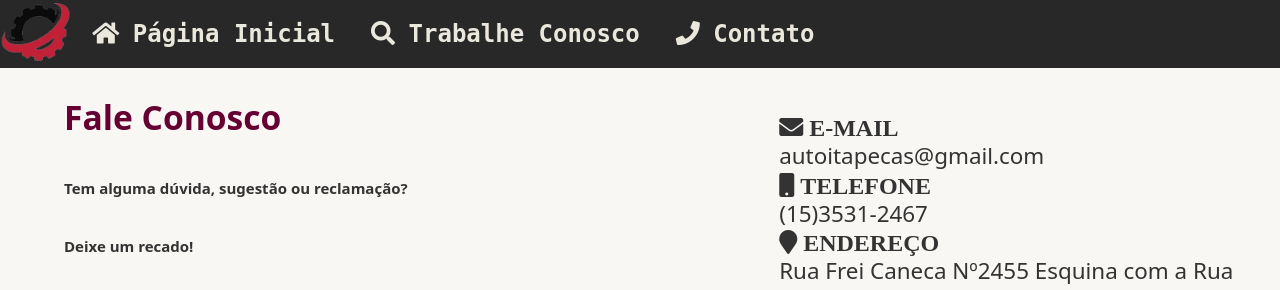
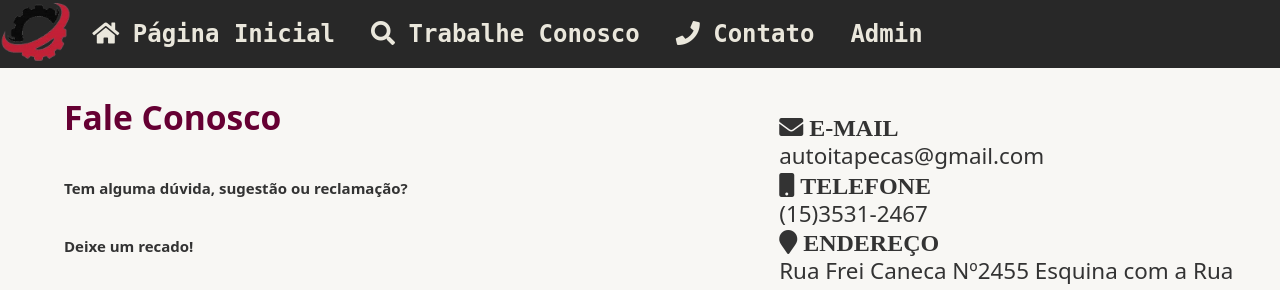
Before and after one commit to vitorfloriano/projeto-integrador-ii-univesp, a Django app: page /Contato in a window 1280 px wide; the page is wider, and only the part inside the window is pictured. Shown: the top 290 px of that part. Run offline with Django 5.2, Linux system fonts and the light colour scheme.

Commit message:
Correção

```diff
--- a/projeto/PI_2/PI_2/settings.py
+++ b/projeto/PI_2/PI_2/settings.py
@@ -118,7 +118,7 @@ AUTH_PASSWORD_VALIDATORS = [
 # Internationalization
 # https://docs.djangoproject.com/en/5.1/topics/i18n/
 
-LANGUAGE_CODE = 'en-us'
+LANGUAGE_CODE = 'pt-br'
 
 TIME_ZONE = 'UTC'
 
--- a/projeto/PI_2/app/templates/Universal.html
+++ b/projeto/PI_2/app/templates/Universal.html
@@ -21,6 +21,9 @@
             <span>Trabalhe Conosco</span></b></a></li>
             <li><a href="/Contato"><b><span class="fa fa-phone"></span>
             <span>Contato</span></b></a></li>
+            <li><a href="http://127.0.0.1:8000/AutoItaAdmin/">
+            <b><span>Admin</span></b></a></li>
+            <!--Esse botão de Admin foi colocado apenas para facilitar o desenvolvimento, e também para fácil utilização para quem corrigir o projeto-->
         </ul>
     </nav>
 
```
